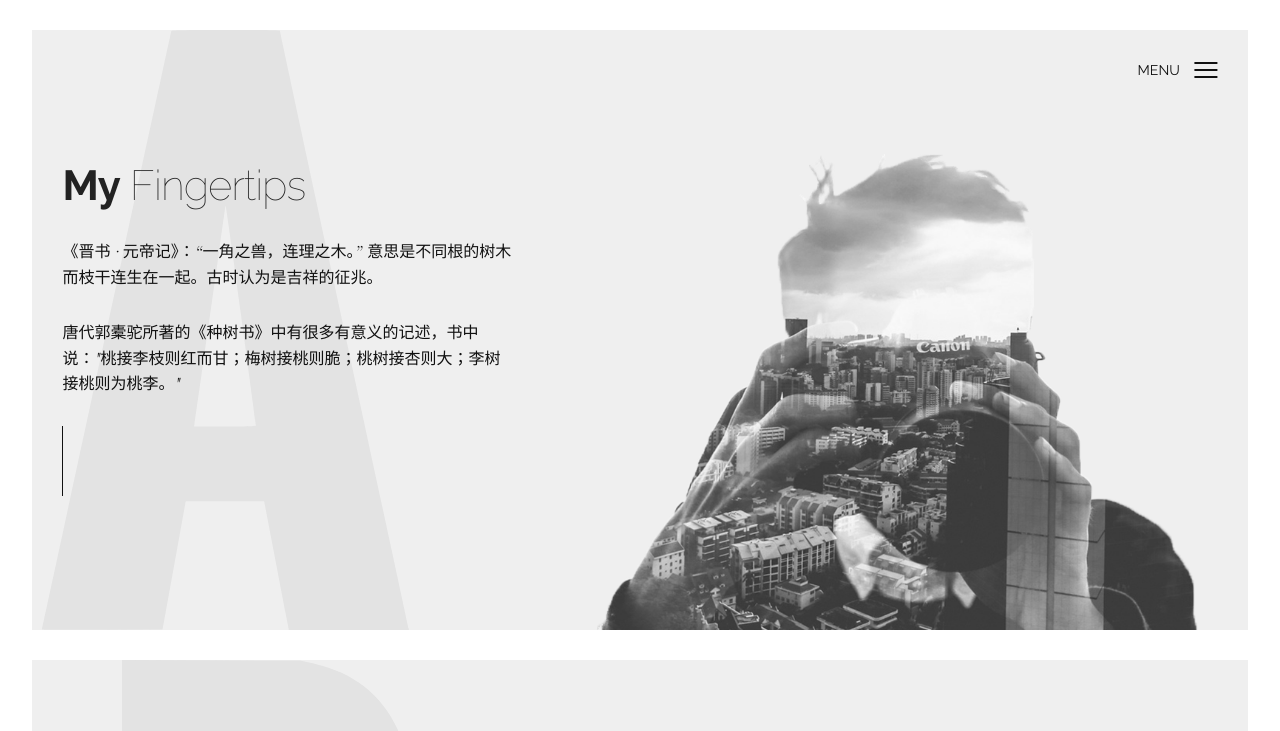
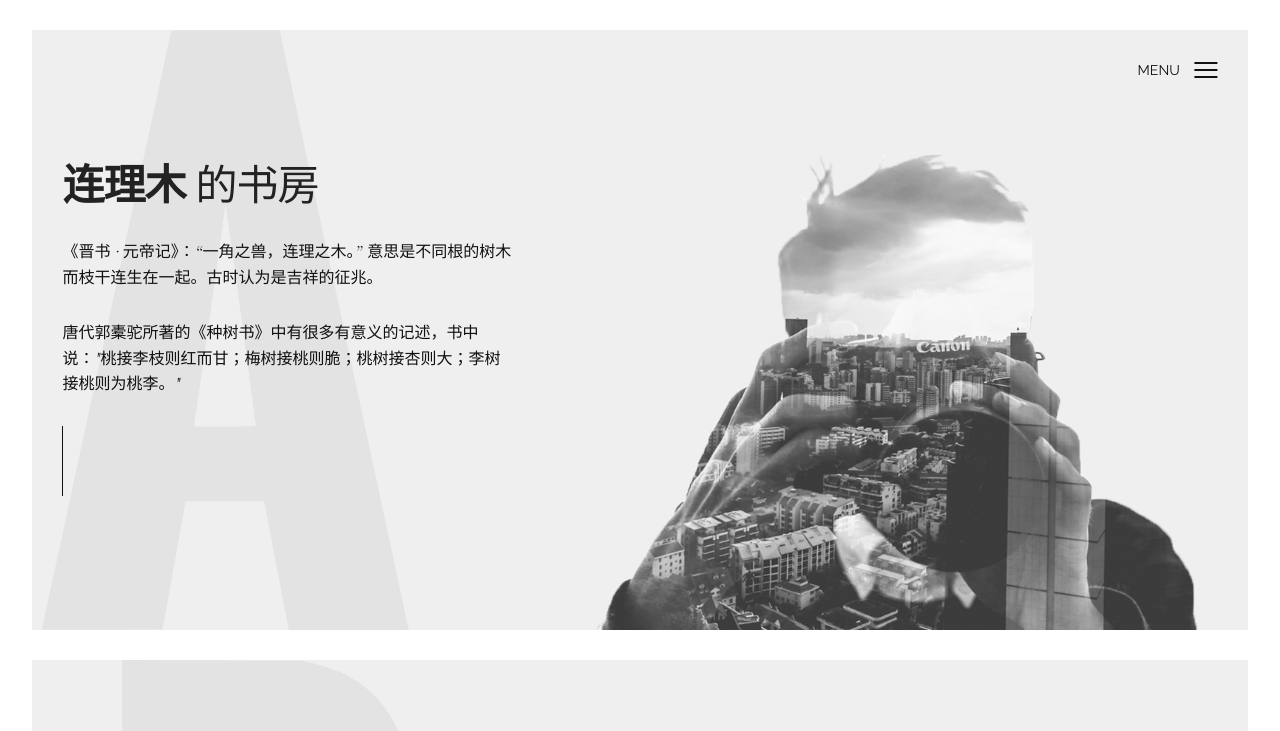
Before and after one commit to mulilian/mulilian.github.io, a plain HTML site: page index.html in a window 1280 px wide. Shown: the top 731 px of the page. Drawn offline with nearby package versions, Linux system fonts and the light colour scheme; files whose address does not match are found by name.

Commit message:
Update index.html

```diff
--- a/index.html
+++ b/index.html
@@ -28,7 +28,7 @@
       </header>
       <div class="wrapper">
         <div class="welcome">
-          <h1><strong>My</strong> Fingertips </h1>
+          <h1><strong>连理木</strong> 的书房 </h1>
           <p>《晋书·元帝记》：“一角之兽，连理之木。” 意思是不同根的树木而枝干连生在一起。古时认为是吉祥的征兆。</p>
 	  <p>唐代郭橐驼所著的《种树书》中有很多有意义的记述，书中说："桃接李枝则红而甘；梅树接桃则脆；桃树接杏则大；李树接桃则为桃李。" </p>
         </div>
```
